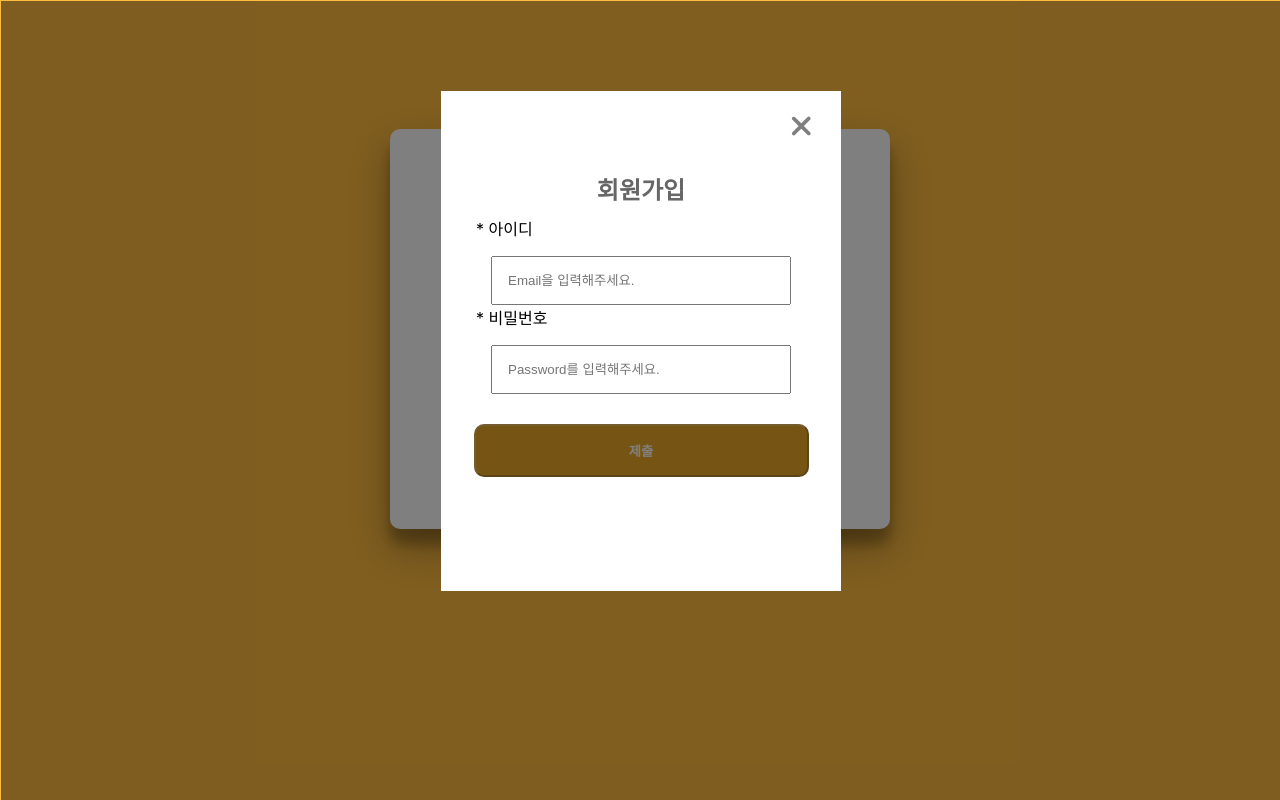
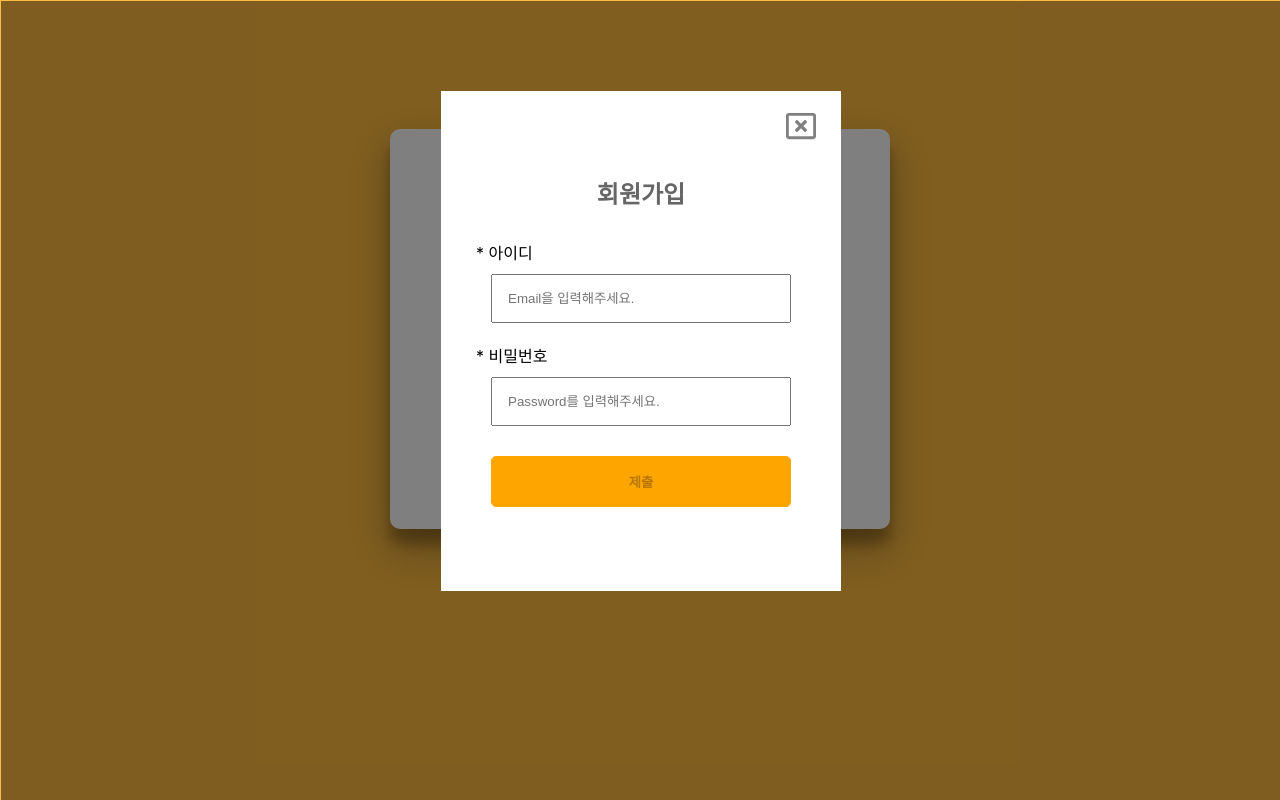
Before and after one commit to kimdowan123/wanted-pre-onboarding-frontend, a React (Create React App) app: page / in a window 1280 px wide. Both pictures are taken after a click on the button "Creat Account". Built offline with nearby package versions, Linux system fonts and the light colour scheme.

Commit message:
회원가입 모달창 sass -> styled components 변경

```diff
--- a/package.json
+++ b/package.json
@@ -13,6 +13,7 @@
     "axios": "^1.2.0",
     "react": "^18.2.0",
     "react-dom": "^18.2.0",
+    "react-icons": "^4.7.1",
     "react-router-dom": "^6.4.4",
     "react-scripts": "5.0.1",
     "sass": "^1.56.1",
--- a/src/page/login/LoginPage.js
+++ b/src/page/login/LoginPage.js
@@ -1,25 +1,15 @@
 import { useState } from 'react';
-import styled from 'styled-components';
 import SignUpModal from './components/SignUpModal';
 import SignIn from './components/SignIn';
-// import {Container} from ''
+import { Container } from './styled';
 
 function LoginPage() {
   const [modal, setModal] = useState(false);
   return (
     <Container>
-      {/* 회원가입 모달 */}
       <SignUpModal modal={modal} setModal={setModal} />
-      {/* 로그인페이지 */}
       <SignIn setModal={setModal} />
     </Container>
   );
 }
 export default LoginPage;
-
-const Container = styled.div`
-  width: 100vw;
-  height: 100vh;
-  background-color: #ffbc40;
-  padding: 1px;
-`;
--- a/src/page/login/components/SignIn.js
+++ b/src/page/login/components/SignIn.js
@@ -1,13 +1,15 @@
+/* eslint-disable no-alert */
+/* eslint-disable react/destructuring-assignment */
 import { useState } from 'react';
-import styled from 'styled-components';
+import { SignInContainer, Input, LoginBtn, SignUpBtn } from '../styled';
 import { handleSignin } from '../../../api/index';
-// import './SignIn.scss';
 
 function SignIn(props) {
   const [userInfo, setUserInfo] = useState({
     email: '',
     password: '',
   });
+
   const loginFun = () => {
     if (userInfo.email === '') {
       alert('Id를 입력해주세요.');
@@ -31,18 +33,18 @@ function SignIn(props) {
         type="text"
         placeholder="UserID"
         onInput={(e) => {
-          const box = { ...userInfo };
-          box.email = e.target.value;
-          setUserInfo(box);
+          const userInfoCopy = { ...userInfo };
+          userInfoCopy.email = e.target.value;
+          setUserInfo(userInfoCopy);
         }}
       />
       <Input
         type="password"
         placeholder="Password"
         onInput={(e) => {
-          const box = { ...userInfo };
-          box.password = e.target.value;
-          setUserInfo(box);
+          const userInfoCopy = { ...userInfo };
+          userInfoCopy.password = e.target.value;
+          setUserInfo(userInfoCopy);
         }}
       />
       <LoginBtn
@@ -58,9 +60,7 @@ function SignIn(props) {
         Not a member?
         <button
           type="button"
-          className="loginAccountBtn"
           onClick={() => {
-            // eslint-disable-next-line react/destructuring-assignment
             props.setModal(true);
           }}
         >
@@ -71,63 +71,3 @@ function SignIn(props) {
   );
 }
 export default SignIn;
-
-const SignInContainer = styled.div`
-  background-color: white;
-  text-align: center;
-  width: 500px;
-  height: 400px;
-  margin: 0 auto;
-  border-radius: 10px;
-  margin-top: 10%;
-  padding-top: 20px;
-  box-shadow: 0 19px 38px rgba(0, 0, 0, 0.3), 0 15px 12px rgba(0, 0, 0, 0.22);
-
-  h1 {
-    padding: 15px;
-    color: #666666;
-  }
-`;
-
-const Input = styled.input`
-  border: 1px solid #e9e9e9;
-  background-color: #e9e9e9;
-  width: 350px;
-  padding: 15px;
-  margin: 0 auto;
-  margin-bottom: 20px;
-  border-radius: 5px;
-`;
-
-const LoginBtn = styled.button`
-  width: 350px;
-  border: 1px solid grey;
-  border-radius: 5px;
-  margin: 0 auto;
-  padding: 15px;
-  background-color: orange;
-  color: white;
-  cursor: pointer;
-  &:hover {
-    background-color: orangered;
-  }
-`;
-
-const SignUpBtn = styled.div`
-  margin-top: 20px;
-  padding: 10px;
-  color: #666666;
-
-  button {
-    background-color: white;
-    font-weight: bold;
-    font-size: 15px;
-    border: none;
-    margin-left: 10px;
-    color: orange;
-    cursor: pointer;
-    &:hover {
-      color: orangered;
-    }
-  }
-`;
--- a/src/page/login/components/SignUpModal.js
+++ b/src/page/login/components/SignUpModal.js
@@ -1,8 +1,13 @@
-import { FontAwesomeIcon } from '@fortawesome/react-fontawesome';
-import { faXmark } from '@fortawesome/free-solid-svg-icons';
 import { useEffect, useState } from 'react';
 import { handleSignup } from '../../../api/index';
-import './SignUpModal.scss';
+import {
+  BackModal,
+  WhiteModal,
+  Xicon,
+  AlertSection,
+  IdMes,
+  PwMes,
+} from '../styled';
 
 function SignUpModal(props) {
   const { modal } = props;
@@ -13,16 +18,14 @@ function SignUpModal(props) {
     password: '',
   });
   // SignUp state
-  const [signUpId, setSignUpId] = useState('');
   const [IdMessage, setIdMessage] = useState('');
   const [IdCheck, setIdCheck] = useState(false);
 
-  const [signUpPw, setSignUpPw] = useState('');
   const [PwMessage, setPwMessage] = useState('');
   const [PwCheck, setPwCheck] = useState(false);
 
   // 회원가입 버튼 활성화/비활성화
-  const [activateBTN, setActivateBTN] = useState(true);
+  const [ActivateBTN, setActivateBTN] = useState(true);
 
   useEffect(() => {
     if (IdCheck && PwCheck === true) {
@@ -44,13 +47,13 @@ function SignUpModal(props) {
     } else if (inputId.includes('@') === true) {
       setIdCheck(true);
       setIdMessage('올바른 양식입니다.');
-      setSignUpId(inputId);
     }
   };
 
   // 비밀번호 유효성검사 function
   const passWordCheck = (e) => {
     const inputPw = e.target.value;
+
     if (inputPw === '') {
       setPwMessage('');
     } else if (inputPw.length < 8) {
@@ -59,27 +62,22 @@ function SignUpModal(props) {
     } else {
       setPwCheck(true);
       setPwMessage('올바른 양식입니다.');
-      setSignUpPw(inputPw);
     }
   };
 
   return (
-    <div className={modal === true ? 'BlackModal' : 'Disabled-BlackModal'}>
-      <div className="whiteModal">
-        <FontAwesomeIcon
-          icon={faXmark}
-          className="xMark"
+    <BackModal modal={modal}>
+      <WhiteModal>
+        <Xicon
           onClick={() => {
             setModal(false);
           }}
         />
         <h2>회원가입</h2>
-        <div className="alert">
-          <p>* 아이디</p>{' '}
-          <p className={IdCheck === true ? 'correct' : 'non-correct'}>
-            {IdMessage}
-          </p>
-        </div>
+        <AlertSection>
+          <p>* 아이디</p>
+          <IdMes IdCheck={IdCheck}>{IdMessage}</IdMes>
+        </AlertSection>
         <input
           type="text"
           placeholder="Email을 입력해주세요."
@@ -87,15 +85,14 @@ function SignUpModal(props) {
             const box = { ...userInfo };
             box.email = e.target.value;
             setUserInfo(box);
+            EmailCheck(e);
           }}
         />
 
-        <div className="alert">
-          <p>* 비밀번호</p>{' '}
-          <p className={PwCheck === true ? 'correct' : 'non-correct'}>
-            {PwMessage}
-          </p>
-        </div>
+        <AlertSection>
+          <p>* 비밀번호</p>
+          <PwMes PwCheck={PwCheck}>{PwMessage}</PwMes>
+        </AlertSection>
         <input
           type="password"
           placeholder="Password를 입력해주세요."
@@ -103,24 +100,21 @@ function SignUpModal(props) {
             const box = { ...userInfo };
             box.password = e.target.value;
             setUserInfo(box);
+            passWordCheck(e);
           }}
         />
 
         <button
           type="button"
-          className={
-            activateBTN === true ? 'disabled-accountBTN' : 'accountBTN'
-          }
-          disabled={activateBTN}
+          disabled={ActivateBTN}
           onClick={() => {
-            handleSignup();
-            // signUp(signUpId, signUpPw, setModal);
+            handleSignup(userInfo);
           }}
         >
           제출
         </button>
-      </div>
-    </div>
+      </WhiteModal>
+    </BackModal>
   );
 }
 export default SignUpModal;
--- a/src/page/login/components/SignUpModal.scss
+++ /dev/null
@@ -1,82 +0,0 @@
-%alert-text {
-  font-size: 11px;
-  height: 20px;
-  margin-left: 10px;
-  margin-top: 20px;
-}
-%signUp-button {
-  margin-top: 30px;
-  padding: 15px;
-  width: 335px;
-  border-radius: 10px;
-  cursor: pointer;
-  font-weight: bold;
-}
-
-.Disabled-BlackModal {
-  display: none;
-}
-.BlackModal {
-  background-color: rgba(0, 0, 0, 0.5);
-  width: 100vw;
-  height: 100vh;
-  position: fixed;
-}
-
-.whiteModal {
-  background-color: white;
-  width: 400px;
-  height: 500px;
-  margin: 0 auto;
-  margin-top: 7%;
-  text-align: center;
-
-  .xMark {
-    font-size: 30px;
-    color: gray;
-    margin-left: 80%;
-    margin-top: 20px;
-    cursor: pointer;
-    &:hover {
-      color: orange;
-    }
-  }
-  h2 {
-    margin-top: 20px;
-    padding: 10px;
-    color: #666666;
-  }
-  input {
-    width: 300px;
-    padding: 15px;
-  }
-}
-
-.alert {
-  display: flex;
-  margin: 0 auto;
-  width: 330px;
-  text-align: initial;
-
-  .correct {
-    color: blue;
-    @extend %alert-text;
-  }
-
-  .non-correct {
-    color: red;
-    @extend %alert-text;
-  }
-}
-
-.accountBTN {
-  @extend %signUp-button;
-  background-color: orange;
-  border: 1px solid orange;
-  color: white;
-}
-.disabled-accountBTN {
-  @extend %signUp-button;
-  background-color: #765413;
-  color: gray;
-}
--- a/src/page/login/styled.js
+++ b/src/page/login/styled.js
@@ -0,0 +1,153 @@
+import styled from 'styled-components';
+import { FaRegWindowClose } from 'react-icons/fa';
+
+/** 로그인 페이지 */
+export const Container = styled.div`
+  width: 100vw;
+  height: 100vh;
+  background-color: #ffbc40;
+  padding: 1px;
+`;
+
+/** 로그인 박스 */
+export const SignInContainer = styled.div`
+  background-color: white;
+  text-align: center;
+  width: 500px;
+  height: 400px;
+  margin: 0 auto;
+  border-radius: 10px;
+  margin-top: 10%;
+  padding-top: 20px;
+  box-shadow: 0 19px 38px rgba(0, 0, 0, 0.3), 0 15px 12px rgba(0, 0, 0, 0.22);
+
+  h1 {
+    padding: 15px;
+    margin-top: 20px;
+    color: #666666;
+  }
+`;
+
+export const Input = styled.input`
+  border: 1px solid #e9e9e9;
+  background-color: #e9e9e9;
+  width: 350px;
+  padding: 15px;
+  margin: 0 auto;
+  margin-bottom: 20px;
+  border-radius: 5px;
+`;
+
+export const LoginBtn = styled.button`
+  width: 350px;
+  border: none;
+  border-radius: 5px;
+  margin: 0 auto;
+  padding: 15px;
+  background-color: orange;
+  color: white;
+  cursor: pointer;
+  font-size: 20px;
+  &:hover {
+    background-color: orangered;
+  }
+`;
+
+export const SignUpBtn = styled.div`
+  margin-top: 20px;
+  padding: 10px;
+  color: #666666;
+
+  button {
+    background-color: white;
+    font-weight: bold;
+    font-size: 15px;
+    border: none;
+    margin-left: 10px;
+    color: orange;
+    cursor: pointer;
+    &:hover {
+      color: orangered;
+    }
+  }
+`;
+
+/**  회원가입 모달 */
+export const BackModal = styled.div`
+  display: ${(props) => (props.modal === false ? 'none' : 'block')};
+  background-color: rgba(0, 0, 0, 0.5);
+  width: 100vw;
+  height: 100vh;
+  position: fixed;
+`;
+
+export const WhiteModal = styled.div`
+  background-color: white;
+  width: 400px;
+  height: 500px;
+  margin: 0 auto;
+  margin-top: 7%;
+  text-align: center;
+
+  h2 {
+    margin-top: 20px;
+    padding: 10px;
+    color: #666666;
+  }
+
+  input {
+    width: 300px;
+    padding: 15px;
+    margin-top: 10px;
+  }
+
+  button {
+    margin-top: 30px;
+    padding: 15px;
+    width: 300px;
+    border-radius: 5px;
+    cursor: pointer;
+    font-weight: bold;
+    background-color: orange;
+    border: 1px solid orange;
+
+    &:disabled {
+      cursor: not-allowed;
+    }
+  }
+`;
+
+export const Xicon = styled(FaRegWindowClose)`
+  font-size: 30px;
+  color: gray;
+  margin-left: 80%;
+  margin-top: 20px;
+  cursor: pointer;
+  &:hover {
+    color: orange;
+  }
+`;
+
+export const AlertSection = styled.div`
+  display: flex;
+  margin: 0 auto;
+  width: 330px;
+  text-align: initial;
+  margin-top: 20px;
+`;
+
+export const IdMes = styled.p`
+  color: ${(props) => (props.IdCheck === false ? 'red' : 'blue')};
+  font-size: 11px;
+  height: 20px;
+  margin-left: 10px;
+  margin-top: 4px;
+`;
+
+export const PwMes = styled.p`
+  color: ${(props) => (props.PwCheck === false ? 'red' : 'blue')};
+  font-size: 11px;
+  height: 20px;
+  margin-left: 10px;
+  margin-top: 4px;
+`;
```
Also changed, not shown: 1 other file (tests, documents, lock files or other folders).
